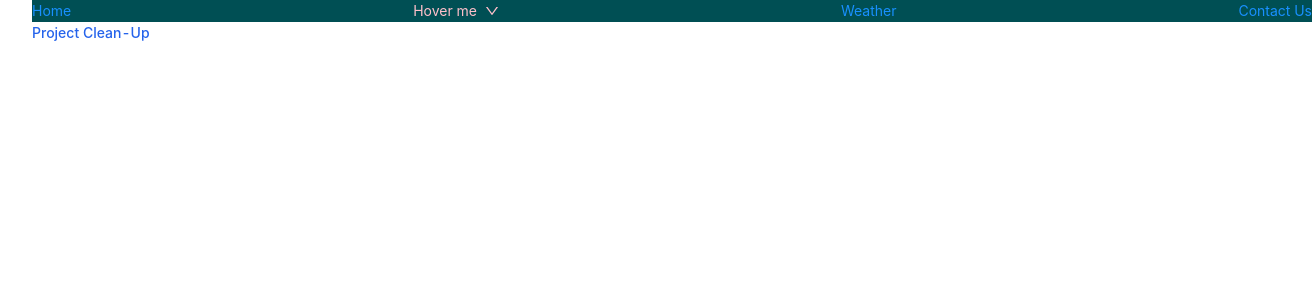
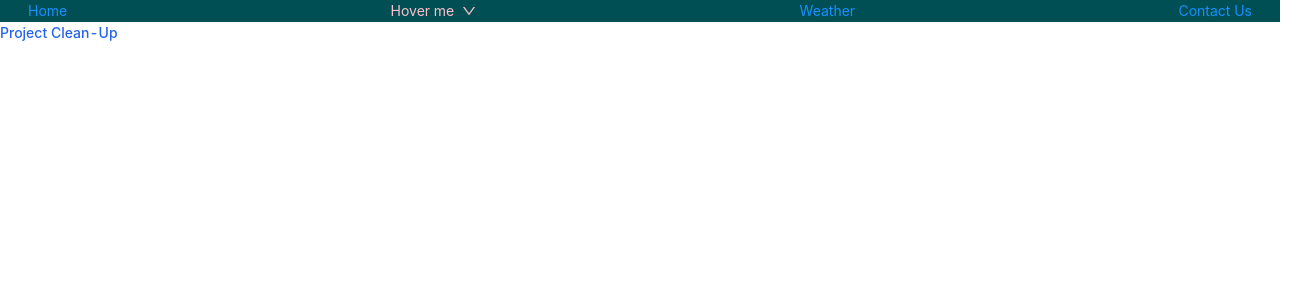
Before and after one commit to SchoolOfCode/environment_variables_frontend, a Next.js app in the folder project-app/: page / in a window 1280 px wide. Shown: the top 300 px of the page, 1312 px wide, since content can reach past the window. Built offline with nearby package versions, Linux system fonts and the light colour scheme.

Commit message:
Nav bar fits the screen

```diff
--- a/project-app/components/Navbar/Navbar.jsx
+++ b/project-app/components/Navbar/Navbar.jsx
@@ -57,7 +57,8 @@ const menu = (
 
 export default function Navbar() {
   return (
-    <div className="flex justify-between w-[100vw] bg-[#004F54]">
+    <div>
+    <div className="flex justify-between w-[100vw] bg-[#004F54] ml-[0px] px-[2em]">
       <a href="#home">Home</a>
       <Dropdown overlay={menu} className="text-[pink]">
         <a onClick={(e) => e.preventDefault()}>
@@ -70,6 +71,7 @@ export default function Navbar() {
       <a href="#weather">Weather</a>
       <a href="#contact">Contact Us</a>
     </div>
+    </div>
   );
 }
 
--- a/project-app/styles/Home.module.css
+++ b/project-app/styles/Home.module.css
@@ -1,5 +1,6 @@
 .container {
-  padding: 0 2rem;
+  overflow: hidden;
+
 }
 
 .main {
--- a/project-app/styles/globals.css
+++ b/project-app/styles/globals.css
@@ -1,6 +1,12 @@
 @tailwind base;
 @tailwind components;
 @tailwind utilities;
+
+
+body{
+  overflow-x: hidden;
+  width: 100vw;
+}
 
 .geosearch {
   background-color: rgba(255, 255, 255, 0.66);
```
